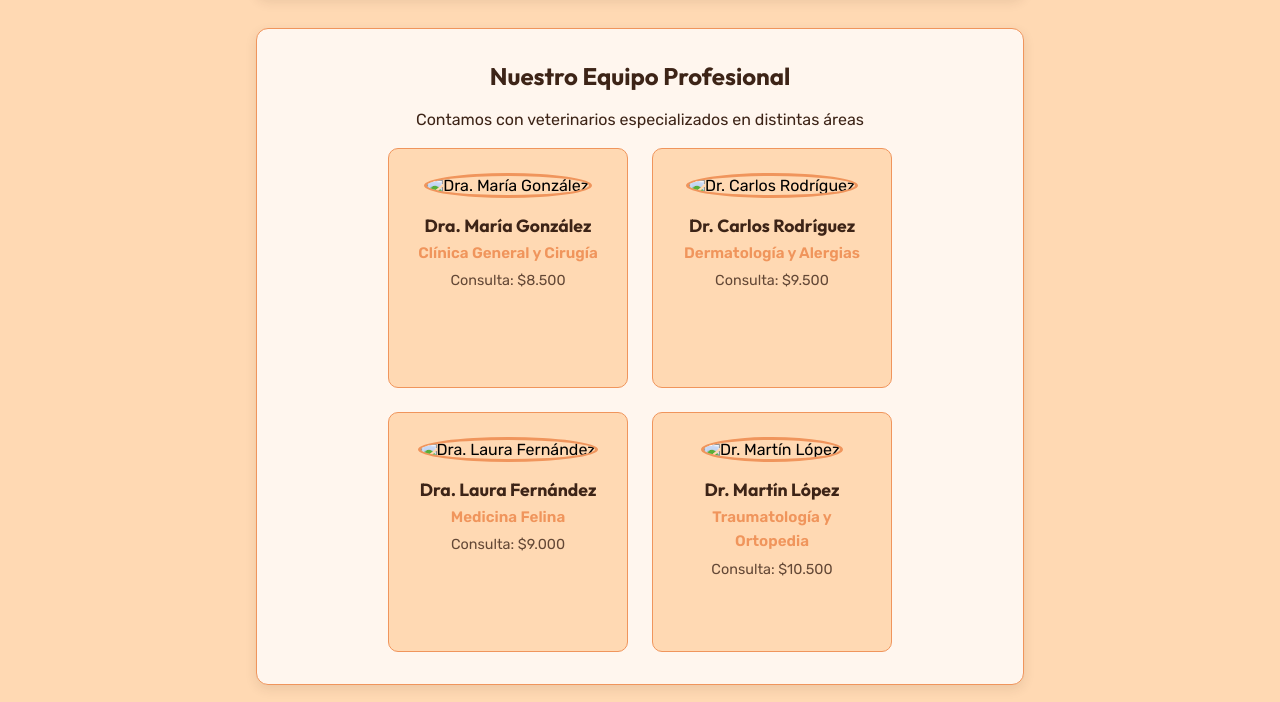
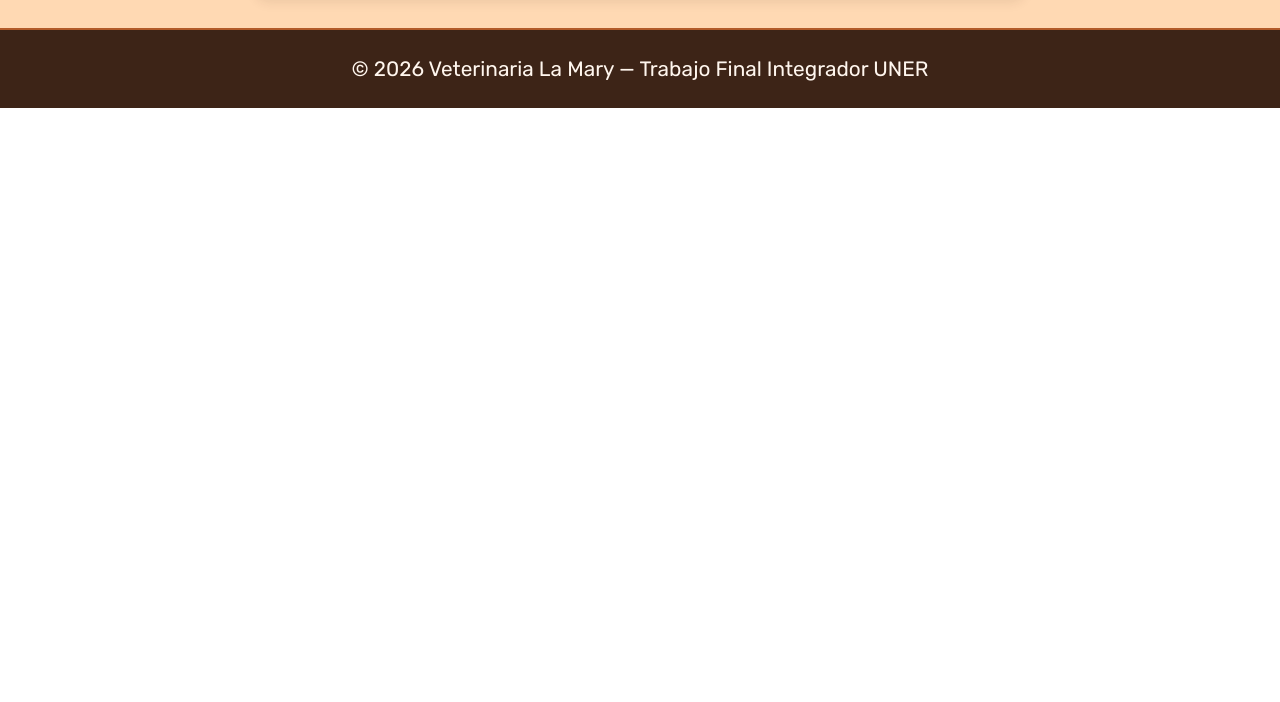
Before and after one commit to LucianoMaciel10/Veterinaria-La-Mary, a website built with Vite: page institucional.html in a window 1280 px wide. Shown: the part 1926-2628 px from the top of the page. After the commit the page ends 2034 px from the top, so only its background shows below. Built offline with nearby package versions, Linux system fonts and the light colour scheme.

Commit message:
Agrego detalles al inicio y elimino redundancia del listado de profesionales

```diff
--- a/css/institucional.css
+++ b/css/institucional.css
@@ -12,7 +12,7 @@ h3 {
 .hero-institucional {
     text-align: center;
     padding: 3rem 2rem;
-    background-color: var(--color-fondo-oscuro);
+    background-color: var(--color-acento);
     color: var(--color-texto-claro);
     margin-top: 8vh;
 }
--- a/institucional.html
+++ b/institucional.html
@@ -182,81 +182,6 @@
           </div>
         </div>
       </section>
-
-      <section class="info-section">
-        <div class="card datos-section">
-          <h3>Nuestro Equipo Profesional</h3>
-          <p class="subtitle">
-            Contamos con veterinarios especializados en distintas áreas
-          </p>
-          <div class="container-grid">
-            <div class="equipo-card">
-              <img
-                src="assets/paw.png"
-                alt="Dra. María González"
-                style="
-                  width: 80px;
-                  height: 80px;
-                  border-radius: 50%;
-                  object-fit: cover;
-                  border: 3px solid var(--color-acento);
-                "
-              />
-              <h4>Dra. María González</h4>
-              <p class="especializacion">Clínica General y Cirugía</p>
-              <p class="valor-consulta">Consulta: $8.500</p>
-            </div>
-            <div class="equipo-card">
-              <img
-                src="assets/paw.png"
-                alt="Dr. Carlos Rodríguez"
-                style="
-                  width: 80px;
-                  height: 80px;
-                  border-radius: 50%;
-                  object-fit: cover;
-                  border: 3px solid var(--color-acento);
-                "
-              />
-              <h4>Dr. Carlos Rodríguez</h4>
-              <p class="especializacion">Dermatología y Alergias</p>
-              <p class="valor-consulta">Consulta: $9.500</p>
-            </div>
-            <div class="equipo-card">
-              <img
-                src="assets/paw.png"
-                alt="Dra. Laura Fernández"
-                style="
-                  width: 80px;
-                  height: 80px;
-                  border-radius: 50%;
-                  object-fit: cover;
-                  border: 3px solid var(--color-acento);
-                "
-              />
-              <h4>Dra. Laura Fernández</h4>
-              <p class="especializacion">Medicina Felina</p>
-              <p class="valor-consulta">Consulta: $9.000</p>
-            </div>
-            <div class="equipo-card">
-              <img
-                src="assets/paw.png"
-                alt="Dr. Martín López"
-                style="
-                  width: 80px;
-                  height: 80px;
-                  border-radius: 50%;
-                  object-fit: cover;
-                  border: 3px solid var(--color-acento);
-                "
-              />
-              <h4>Dr. Martín López</h4>
-              <p class="especializacion">Traumatología y Ortopedia</p>
-              <p class="valor-consulta">Consulta: $10.500</p>
-            </div>
-          </div>
-        </div>
-      </section>
     </main>
     <footer>© 2026 Veterinaria La Mary — Trabajo Final Integrador UNER</footer>
     <script src="js/base.js"></script>
```
Also changed, not shown: css/inicio.css (+12 -2 lines), index.html (+21 -10 lines).
